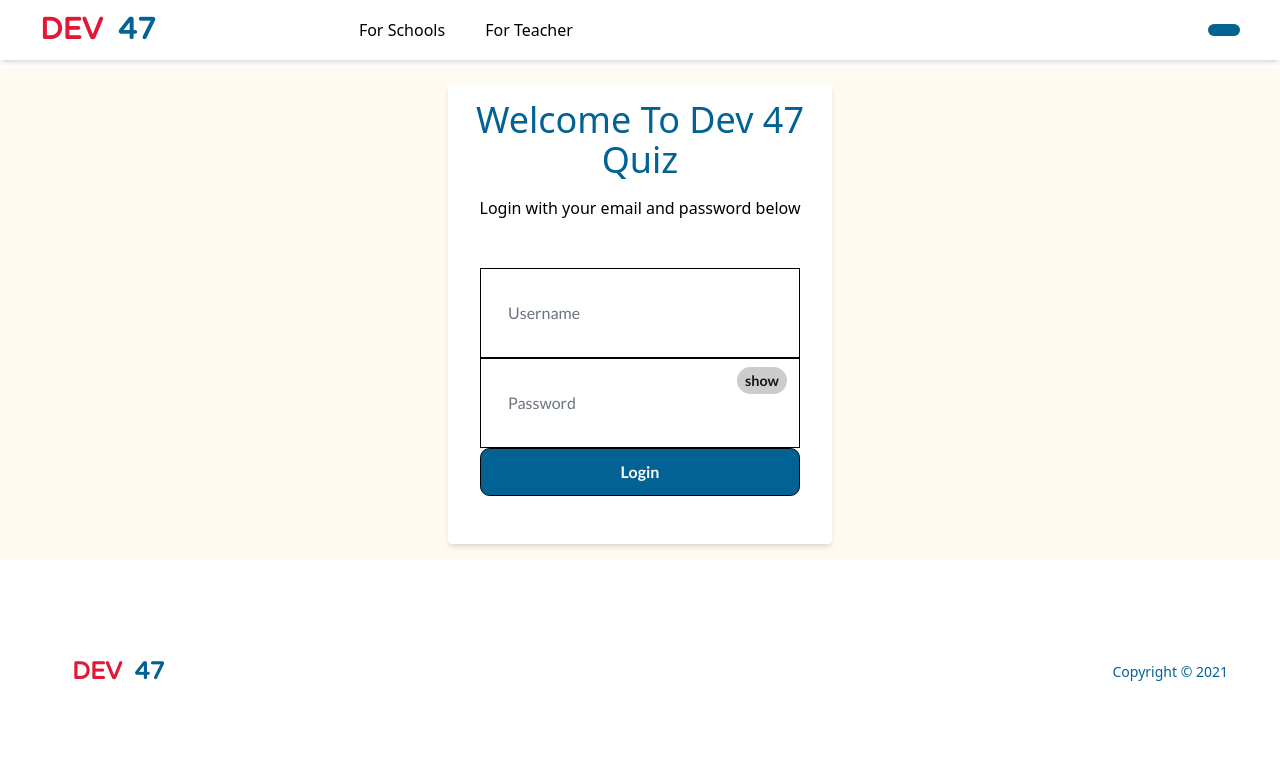
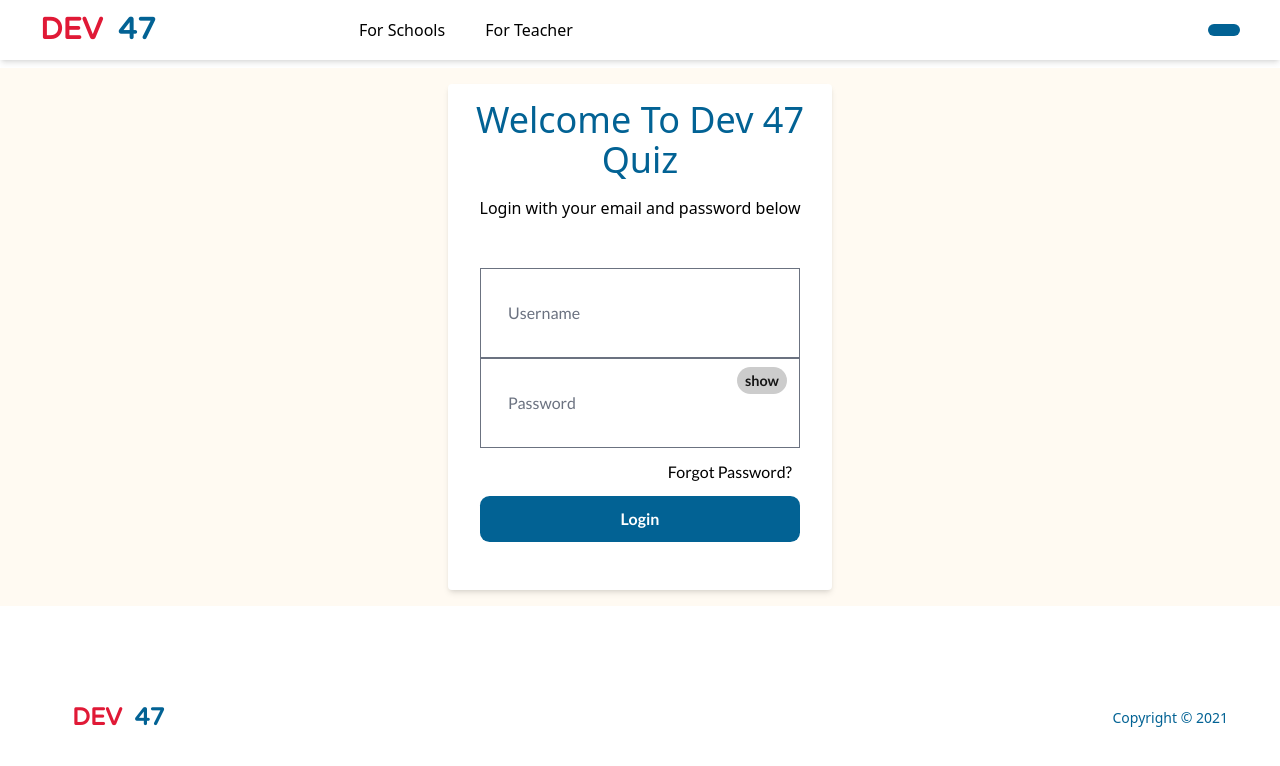
Before and after one commit to Dev-47/quiz-app, a React (Vite) app in the folder web/: page /sign-in in a window 1280 px wide. Shown: the top 766 px of the page. Built offline with nearby package versions, Linux system fonts and the light colour scheme.

Commit message:
changed the props style in Nav.jsx

```diff
--- a/web/src/assets/scss/_auth.scss
+++ b/web/src/assets/scss/_auth.scss
@@ -10,7 +10,6 @@ $btn-text-color: rgb(22, 22, 22);
   padding: 1rem;
   transition: $default-transition;
   font-family: "Lato", sans-serif;
-  @extend .debug-all;
 }
 
 .form-control {
--- a/web/src/components/baselayout/Nav.jsx
+++ b/web/src/components/baselayout/Nav.jsx
@@ -1,7 +1,10 @@
 import { useEffect, useState } from "react";
 import { Link } from "react-router-dom";
 
-export default function Nav({ content }) {
+export default function Nav(props) {
+
+  const {content} = props;
+
   const links = [
     {
       title: "Login",
@@ -26,7 +29,7 @@ export default function Nav({ content }) {
   }, []);
 
   return (
-    <nav className="navbar shadow-md bg-white flex justify-between px-10 py-3 mb-2 place-items-center z-10">
+    <nav {...props} className="navbar shadow-md bg-white flex justify-between px-10 py-3 mb-2 place-items-center z-10">
       <div className="logo">
         <Link to="/">
           <span className="text-[#e01936] text-3xl">DEV &nbsp;</span>
--- a/web/src/layouts/AuthLayout.jsx
+++ b/web/src/layouts/AuthLayout.jsx
@@ -1,10 +1,10 @@
-import React, { useEffect, useState } from "react";
-import { Link } from "react-router-dom";
+import { useEffect, useState } from "react";
 
 import Nav from "../components/baselayout/Nav";
 import Footer from "../components/baselayout/Footer";
 
 export default function AuthLayout({ children, pgtitle, onSubmit }) {
+
   // array of content to show in the auth pages
   const extra = [
     {
@@ -39,10 +39,10 @@ export default function AuthLayout({ children, pgtitle, onSubmit }) {
   // react default return
   return (
     <div>
-      <Nav content={item.nav_cont} />
+      <Nav content={item.nav_cont}/>
       <div className="bg-[#fffaf2] p-4">
         <div className="text-black grid w-[24rem] shadow-md bg-white rounded my-0 mx-auto">
-          <h2 className="grid place-content-center text-center font-light text-4xl text-[#026294] font-bold m-4">
+          <h2 className="grid place-content-center text-center font-light text-4xl text-[#026294] m-4">
             Welcome To Dev 47 Quiz
           </h2>
           <p className="text-center">{item.cont}</p>
@@ -61,6 +61,3 @@ export default function AuthLayout({ children, pgtitle, onSubmit }) {
     </div>
   );
 }
-
-// how far
-// check session chat
--- a/web/src/pages/auth/SignIn.jsx
+++ b/web/src/pages/auth/SignIn.jsx
@@ -1,4 +1,5 @@
 import React, { useState } from "react";
+import { Link } from "react-router-dom";
 import { connect } from "react-redux";
 import { loginUser } from "../../store/actions/auth";
 
@@ -31,6 +32,7 @@ function SignIn({ loginUser }) {
         contenttitle="Password"
         onChange={(e) => set_password(e.target.value)}
       />
+      <p className="float-right py-3 px-2"><Link to="/reset-password">Forgot Password?</Link></p>
     </AuthLayout>
   );
 }
```
